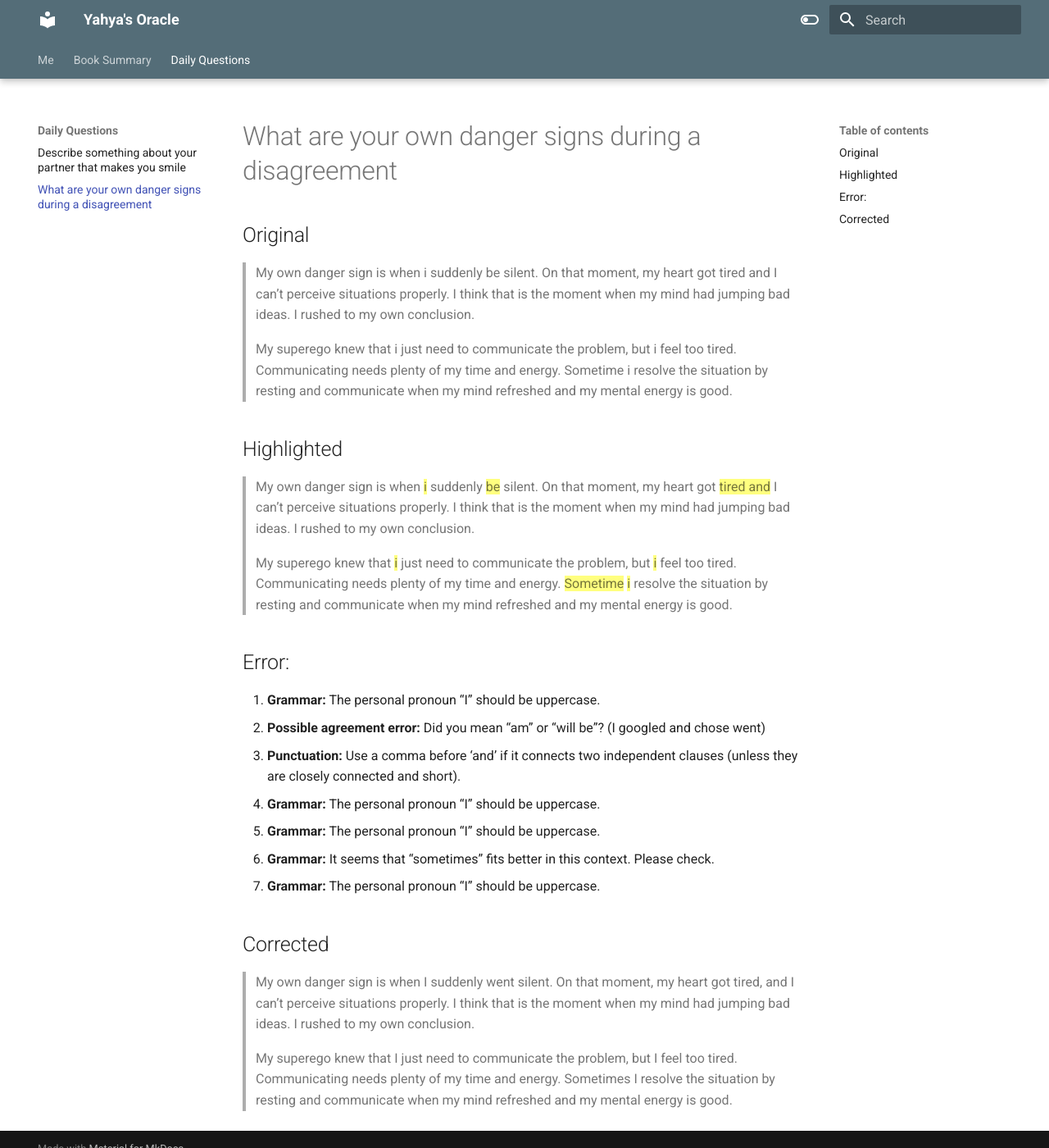
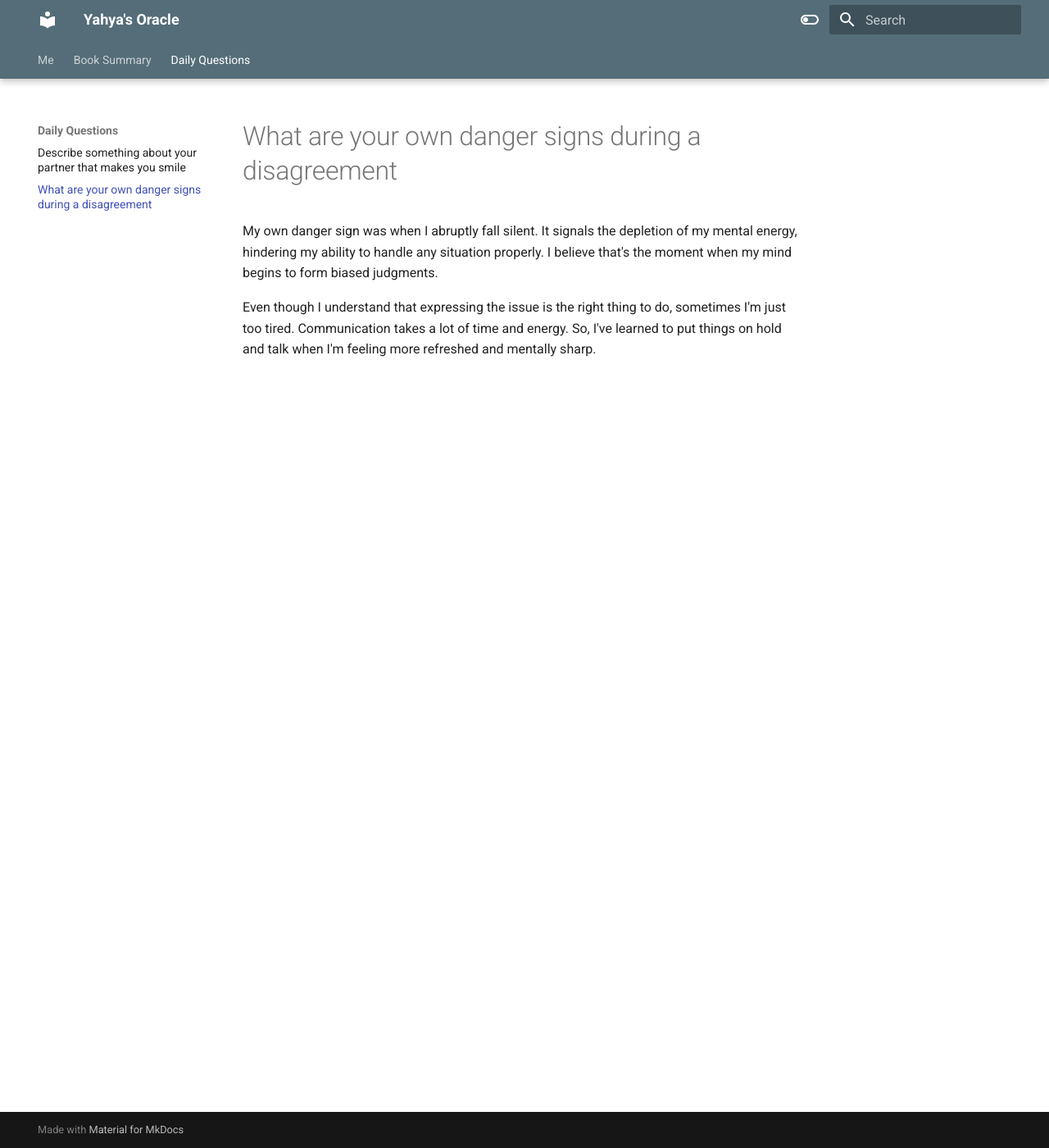
Before and after one commit to yahyaqr/oracle, an MkDocs documentation site: the page built from docs/Daily Questions/What are your own danger signs during a disagreement.md, in a window 1280 px wide and 1400 px high. Shown: the whole window at 82% size. Built offline with MkDocs 1.6.1 and Material for MkDocs 9.7.7, drawn with Linux system fonts in a browser that asks for light colours.

Commit message:
vault backup: 2024-03-12 01:17:00

```diff
--- a/docs/Daily Questions/What are your own danger signs during a disagreement.md
+++ b/docs/Daily Questions/What are your own danger signs during a disagreement.md
@@ -1,28 +1,3 @@
-Original
----
->My own danger sign is when i suddenly be silent. On that moment, my heart got tired and I can’t perceive situations properly. I think that is the moment when my mind had jumping bad ideas. I rushed to my own conclusion.
->
-> My superego knew that i just need to communicate the problem, but i feel too tired. Communicating needs plenty of my time and energy. Sometime i resolve the situation by resting and communicate when my mind refreshed and my mental energy is good.
+My own danger sign was when I abruptly fall silent. It signals the depletion of my mental energy, hindering my ability to handle any situation properly. I believe that's the moment when my mind begins to form biased judgments.
 
-
-Highlighted
----
->My own danger sign is when ==i== suddenly ==be== silent. On that moment, my heart got ==tired and== I can’t perceive situations properly. I think that is the moment when my mind had jumping bad ideas. I rushed to my own conclusion.
->
-> My superego knew that ==i== just need to communicate the problem, but ==i== feel too tired. Communicating needs plenty of my time and energy. ==Sometime== ==i== resolve the situation by resting and communicate when my mind refreshed and my mental energy is good.
-
-Error:
----
-1. **Grammar:** The personal pronoun “I” should be uppercase.
-2. **Possible agreement error:** Did you mean “am” or “will be”? (I googled and chose went)
-3. **Punctuation:** Use a comma before ‘and’ if it connects two independent clauses (unless they are closely connected and short).
-4. **Grammar:** The personal pronoun “I” should be uppercase.
-5. **Grammar:** The personal pronoun “I” should be uppercase.
-6. **Grammar:** It seems that “sometimes” fits better in this context. Please check.
-7. **Grammar:** The personal pronoun “I” should be uppercase.
-
-Corrected
----
->My own danger sign is when I suddenly went silent. On that moment, my heart got tired, and I can’t perceive situations properly. I think that is the moment when my mind had jumping bad ideas. I rushed to my own conclusion.
->
->My superego knew that I just need to communicate the problem, but I feel too tired. Communicating needs plenty of my time and energy. Sometimes I resolve the situation by resting and communicate when my mind refreshed and my mental energy is good.
+Even though I understand that expressing the issue is the right thing to do, sometimes I'm just too tired. Communication takes a lot of time and energy. So, I've learned to put things on hold and talk when I'm feeling more refreshed and mentally sharp.
```
Also changed, not shown: docs/Daily Questions/Describe something about your partner that makes you smile.md (+1 -16 lines), docs/.obsidian/workspace.json.
